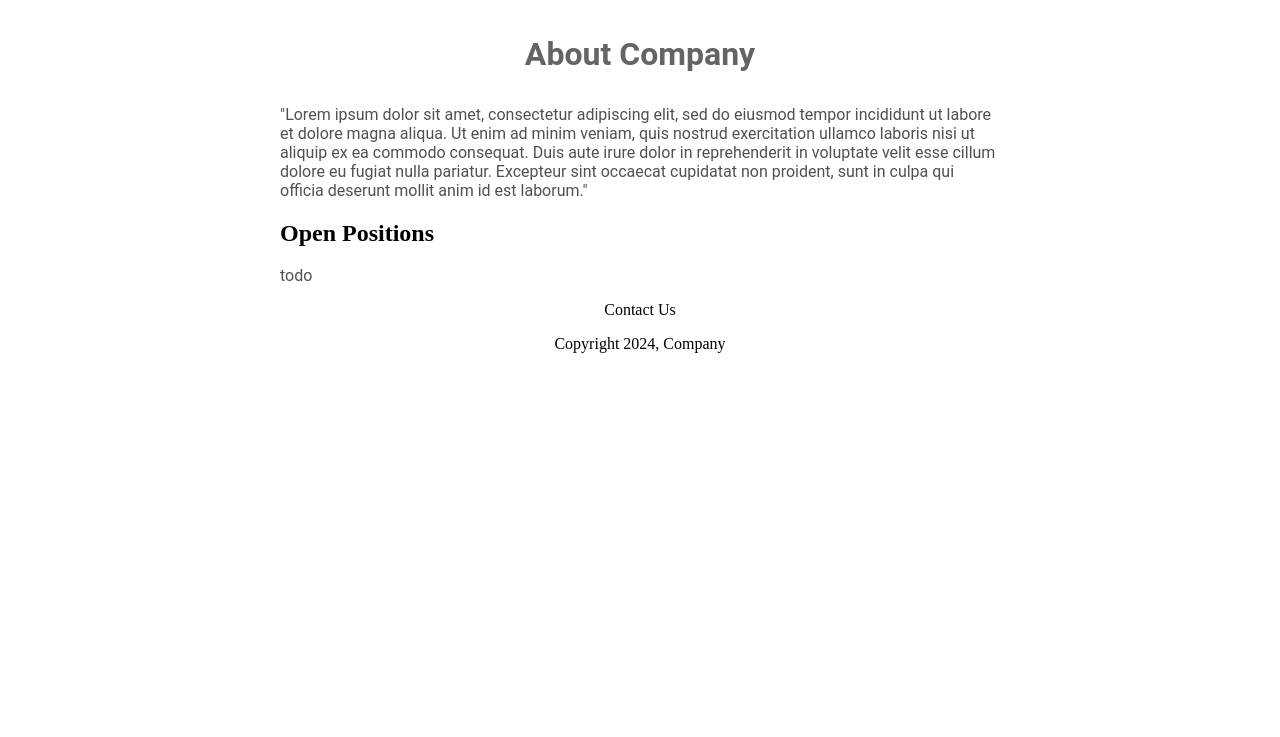
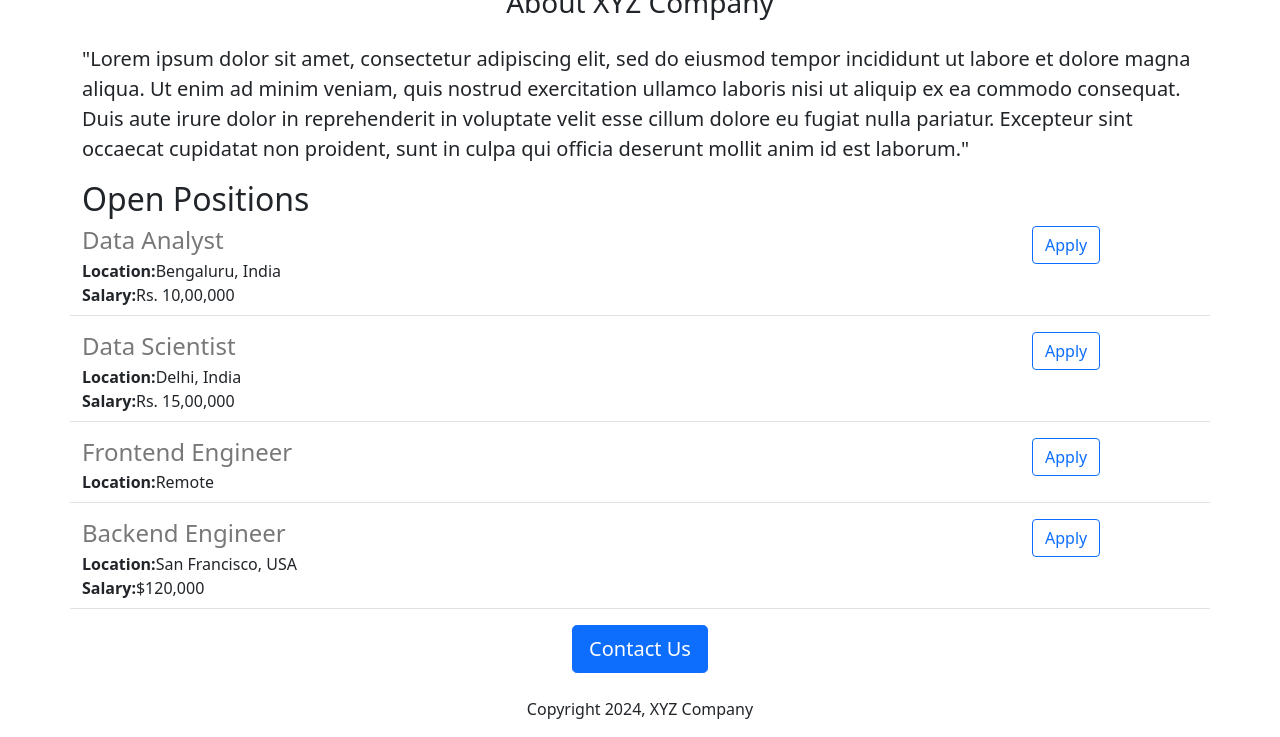
Before and after one commit to LeenaSuroshe/basic-project, a Flask app: page / in a window 1280 px wide. Shown: the part 462-1199 px from the top of the page. Before the commit the page ends 815 px from the top, so only its background shows below. Run offline with Flask 3, Linux system fonts and the light colour scheme.

Commit message:
Added dynamic data and api route

```diff
--- a/app.py
+++ b/app.py
@@ -1,12 +1,38 @@
-from flask import Flask, render_template
+from flask import Flask, render_template, jsonify
 
 app = Flask(__name__)
+
+JOBS = [{
+    'id': 1,
+    'title': 'Data Analyst',
+    'location': 'Bengaluru, India',
+    'salary': 'Rs. 10,00,000',
+}, {
+    'id': 2,
+    'title': 'Data Scientist',
+    'location': 'Delhi, India',
+    'salary': 'Rs. 15,00,000',
+}, {
+    'id': 3,
+    'title': 'Frontend Engineer',
+    'location': 'Remote',
+}, {
+    'id': 4,
+    'title': 'Backend Engineer',
+    'location': 'San Francisco, USA',
+    'salary': '$120,000',
+}]
 
 
 @app.route('/')
 def home():
-  return render_template('home.html')
+    return render_template('home.html', jobs=JOBS, company_name='XYZ Company')
+
+
+@app.route('/api/jobs')
+def list_jobs():
+    return jsonify(JOBS)
 
 
 if __name__ == '__main__':
-  app.run(host='0.0.0.0', debug=True)
+    app.run(host='0.0.0.0', debug=True)
--- a/templates/home.html
+++ b/templates/home.html
@@ -1,50 +1,36 @@
 <!DOCTYPE html>
 <html lang="en">
 <head>
+    <title>Home</title>
     <meta charset="UTF-8">
-    <title>Home</title>
+    <meta name="viewport" content="width=device-width, initial-scale=1">
+    <link href="https://cdn.jsdelivr.net/npm/bootstrap@5.0.2/dist/css/bootstrap.min.css" rel="stylesheet" integrity="sha384-EVSTQN3/azprG1Anm3QDgpJLIm9Nao0Yz1ztcQTwFspd3yD65VohhpuuCOmLASjC" crossorigin="anonymous">
     <style>
-        h1{
-            font-size: 40px;
-            font-family: Roboto;
-            font-weight: normal;
-            color: rgb(231, 179, 255);
-            text-align: center
-        }
         #banner{
+            height: 360px;
             width:100%;
-            height:360px;
-            object-fit:cover;
-        }
-        h3{
-            font-family: Roboto;
-            font-size: 32px;
-            color: rgb(100,100,100);
-            text-align: center
-        }
-        .body-text{
-            font-family: Roboto;
-            color:rgb(80,80,80);
-        }
-        #container{
-            max-width:720px;
-            margin:  0 auto;
+            object-fit: cover;
         }
     </style>
 </head>
 <body>
-    <div id='container'>
-        <h1>Company Careers</h1>
-            <img id='banner' src='static/C.jpg' height='20px' width='100px'>
+    <div class='container'>
+        <h1 class='text-center mt-2 mb-4'>{{company_name}} Careers</h1>
+            <img class='img-fluid' id=banner src='static/C.jpg' height='20px' width='100px'>
 
-        <h3>About Company</h3>
-        <p class='body-text'>"Lorem ipsum dolor sit amet, consectetur adipiscing elit, sed do eiusmod tempor incididunt ut labore et dolore magna aliqua. Ut enim ad minim veniam, quis nostrud exercitation ullamco laboris nisi ut aliquip ex ea commodo consequat. Duis aute irure dolor in reprehenderit in voluptate velit esse cillum dolore eu fugiat nulla pariatur. Excepteur sint occaecat cupidatat non proident, sunt in culpa qui officia deserunt mollit anim id est laborum."</p>
+        <h3 class='text-center mt-2 mb-4'>About XYZ Company</h3>
+        <p class='lead'>"Lorem ipsum dolor sit amet, consectetur adipiscing elit, sed do eiusmod tempor incididunt ut labore et dolore magna aliqua. Ut enim ad minim veniam, quis nostrud exercitation ullamco laboris nisi ut aliquip ex ea commodo consequat. Duis aute irure dolor in reprehenderit in voluptate velit esse cillum dolore eu fugiat nulla pariatur. Excepteur sint occaecat cupidatat non proident, sunt in culpa qui officia deserunt mollit anim id est laborum."</p>
 
         <h2>Open Positions</h2>
-        <p class='body-text'>todo</p>
-        <div style='text-align:center;' >
-            <a>Contact Us</a>
-            <p>Copyright 2024, Company</p>
+        <div>
+            {% for job in jobs %}
+             {% include 'jobitem.html' %}
+            {% endfor %}
+
+        </div>
+        <div class='text-center'>
+            <a class='btn btn-primary btn-lg'>Contact Us</a>
+            <p class='mt-4'>Copyright 2024, XYZ Company</p>
         </div>
     </div>
 </body>
--- /dev/null
+++ b/templates/jobitem.html
@@ -0,0 +1,16 @@
+<div class='border-bottom row' style='margin-bottom:16px; padding-bottom:8px;'>
+    <div class='col-10'>
+        <h4 style='color:rgb(120,120,120); margin-bottom:4px;'>{{job['title']}}</h4>
+        <div>
+            <b>Location:</b>{{job['location']}}
+        </div>
+        {% if 'salary' in job %}
+        <div>
+            <b>Salary:</b>{{job['salary']}}
+        </div>
+        {% endif %}
+    </div>
+    <div class='col-2'>
+        <a type='button' class='btn btn-outline-primary'>Apply</a>
+    </div>
+</div>
```
